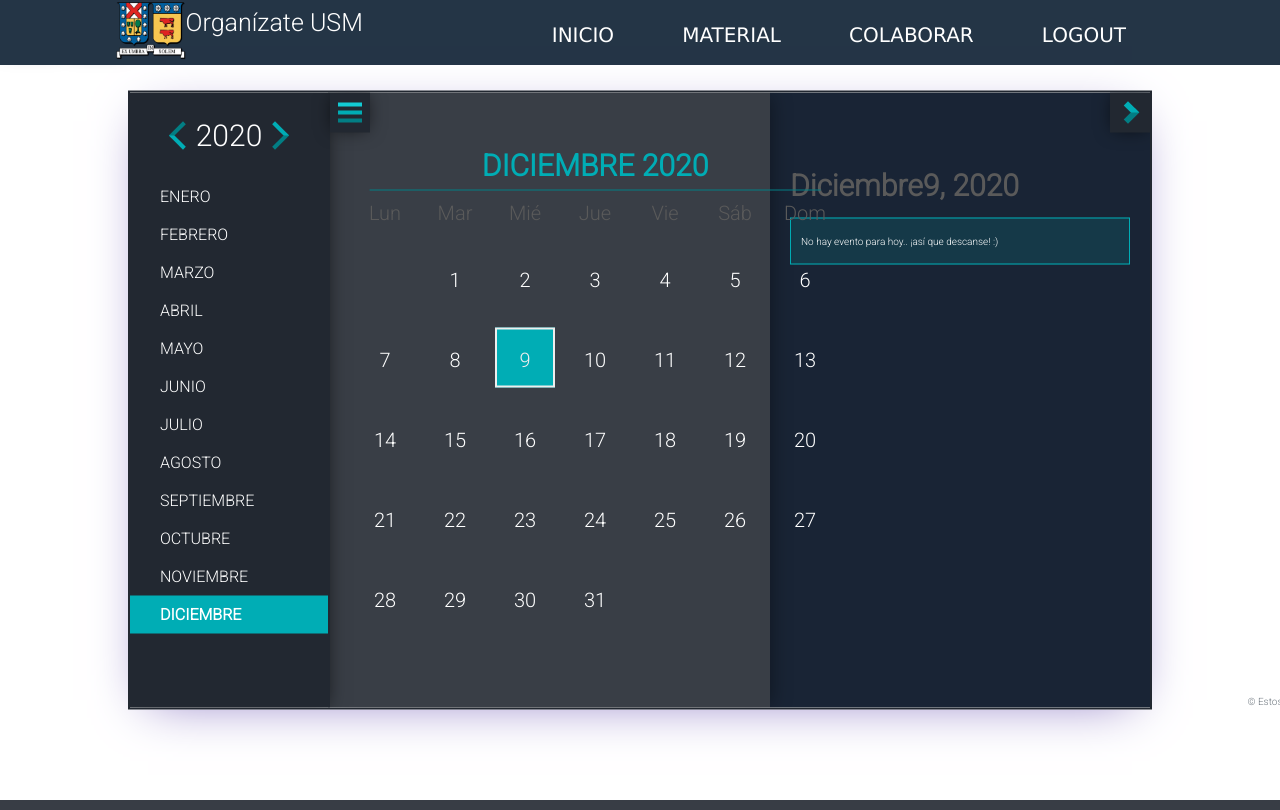
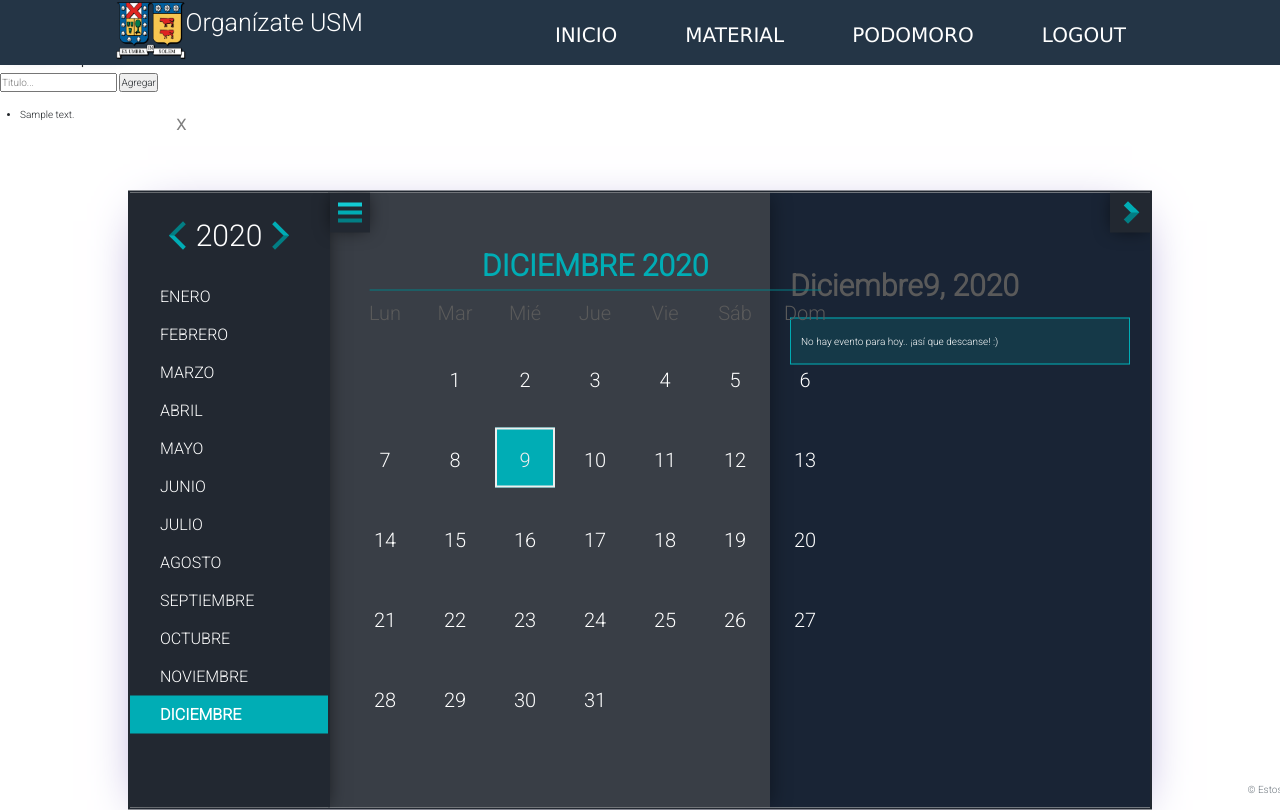
Before and after one commit to Organizate-USM/Organizate_USM, a Flask app: page / in a window 1280 px wide. Run offline with Flask 2, Linux system fonts and the light colour scheme; the visitor is signed in with stand-in values (Sample User, id 1); tables that the repository leaves empty hold one stand-in row (values such as "Sample post"); some libraries are stand-ins or nearby versions.

Commit message:
todolista agregado denuevo
xD

```diff
--- a/static/css/style.css
+++ b/static/css/style.css
@@ -96,6 +96,7 @@ nav ul{
     top: 50%;
     left: 50%;
     transform: translate(-50%,-50%);
+    margin-top: 100px;
 }
 
 .action-buttons {
--- a/templates/index.html
+++ b/templates/index.html
@@ -21,11 +21,11 @@
 			<ul id="ulusm">
 				<li class="liusm"><a href="#" class="ausm">Inicio</a></li>
 				<li class="liusm"><a href="{{ url_for('material') }}" class="ausm">Material</a></li>
-				<li class="liusm"><a href="{{ url_for('collaborate') }}" class="ausm">Colaborar</a></li>
+				<li class="liusm"><a href="{{ url_for('pomodoro') }}" class="ausm">Podomoro</a></li>
 				<li class="liusm"><a href="{{ url_for('logout') }}" class="ausm">Logout</a></li>
 			</ul>
 		</nav>
-	</header>
+    </header>
 
 	<div class="hero">
         <div id="calendar"></div>
@@ -66,4 +66,23 @@
             })
         })
     </script>
+        <div class="todolist">
+            <div id="myDIV" class="header" methods='POST'>
+                <h2>Lista de quehaceres</h2>
+                <form action="{{ url_for('add') }}" method="POST">
+                    <input type="hidden" name="csrf_token" value="{{ csrf_token() }}"  />
+                    <input type="text" id="myInput" name="todoitem" placeholder="Titulo...">
+                    <input type="submit" class="addBtn" value='Agregar'>
+                </form>
+            </div>
+
+            <ul id="myUL">
+                {% for todo in incomplete %}
+                <li>{{ todo.text }}<a href="{{ url_for('complete', id=todo.id) }}"><span class="close"></span></a></li>
+                {% endfor %}
+                {% for todo in complete %}
+                <li class="checked">{{ todo.text }}<a href="{{ url_for('incomplete', id=todo.id) }}"><span class="closeleft"></span></a><a href="{{ url_for('deleteitem', id=todo.id) }}"><span class="close">X</span></a></li>
+                {% endfor %}
+            </ul>
+        </div>
 {% endblock %}
--- a/templates/pomodoro.html
+++ b/templates/pomodoro.html
@@ -24,7 +24,6 @@
     <ul>
       <li><a href="{{ url_for('index') }}">Inicio</a></li>
       <li><a href="{{ url_for('material') }}">Material</a></li>
-      <li><a href="{{ url_for('collaborate') }}">Colaborar</a></li>
       <li><a href="{{ url_for('pomodoro') }}">Pomodoro</a></li>
       <li><a href="{{ url_for('logout') }}">Logout</a></li>
     </ul>
```
